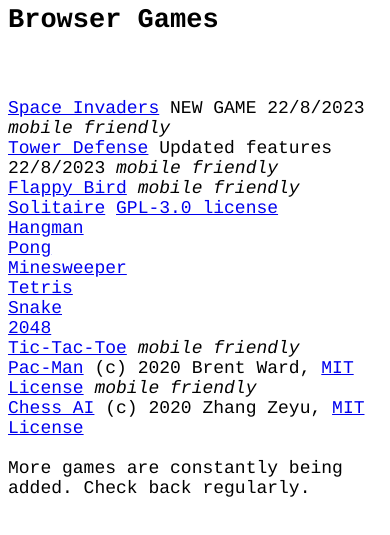
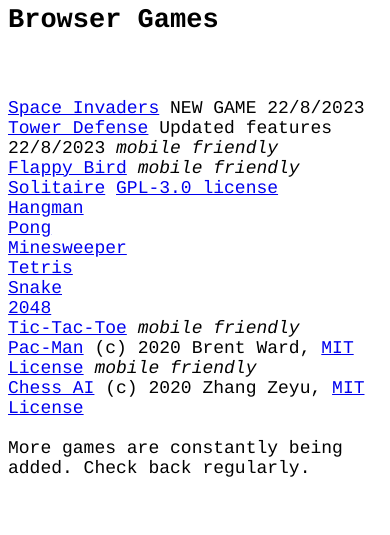
Before and after one commit to baldurkm/simplegames, a plain HTML site: page index.html in a window 390 px wide. Shown: the part 217-752 px from the top of the page. Drawn offline with Linux system fonts and the light colour scheme.

Commit message:
Update index.html
It said that space invaders was mobile friendly, but that was a lie

```diff
--- a/index.html
+++ b/index.html
@@ -22,7 +22,7 @@
     <h2>Browser Games</h2>
     <br>
     <br>
-    <a href="space invaders.html">Space Invaders</a> <a>NEW GAME 22/8/2023</a>  <i>mobile friendly</i> <br>
+    <a href="space invaders.html">Space Invaders</a> <a>NEW GAME 22/8/2023</a> <br>
     <a href="td/td.html">Tower Defense</a> <a>Updated features 22/8/2023</a> <i>mobile friendly</i> <br>
     <a href="flappy/flappy.html">Flappy Bird</a>  <i>mobile friendly</i> <br>
     <a href="solitaire/index.html">Solitaire</a> <a href="https://github.com/ozboware/Javascript-Solitaire/blob/ozboware/LICENSE.md">GPL-3.0 license</a><br>
```
